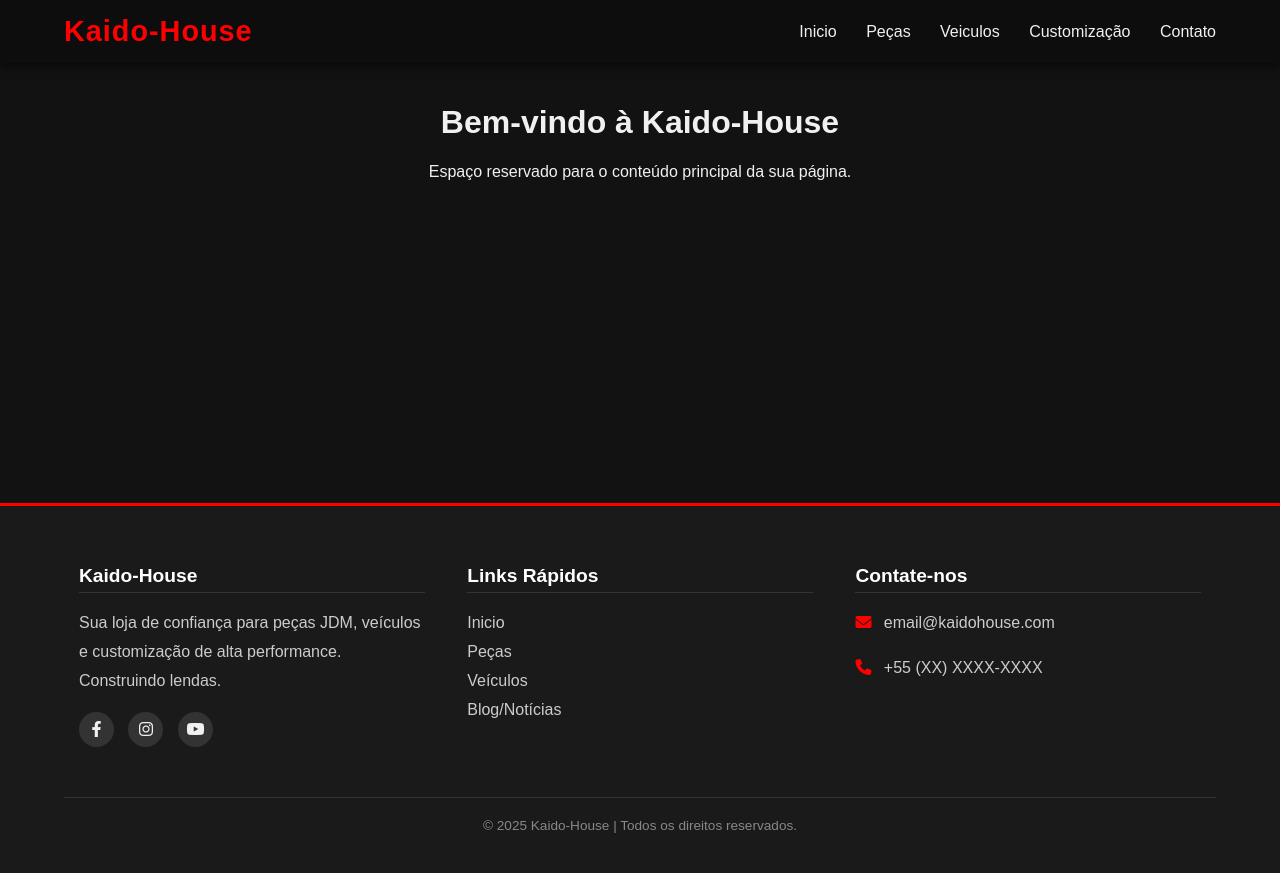
After one commit to ambrosio007/Kaido-House, a Python web app: template templates/home.html in a window 1280 px wide. The commit adds this page. Run offline with Jinja, Linux system fonts and the light colour scheme; the template is opened without the code that fills it, so the values that code supplies are empty.

Commit message:
começo navbar

```diff
--- a/static/home.css
+++ b/static/home.css
@@ -1,64 +1,178 @@
-* {
+/* Estilos Gerais (Para o Rodapé) */
+body {
+    font-family: Arial, sans-serif;
+    margin: 0;
     padding: 0;
-    margin: 0;
-    box-sizing: border-box;
-    font-family: 'Times New Roman', Times, serif;
+    background-color: #121212; /* Fundo escuro */
+    color: #f0f0f0;
 }
 
-body {
-    width: 100%;
-    height: 100vh;
+/* 1. ESTILO DO HEADER / NAVBAR */
+header {
+    background-color: #0d0d0d; /* Fundo do cabeçalho */
+    padding: 15px 5%;
     display: flex;
-    justify-content: center;
+    justify-content: space-between;
     align-items: center;
-    background-image: linear-gradient(to right, rgb(63, 63, 63), rgb(109, 109, 109));
+    box-shadow: 0 4px 8px rgba(0, 0, 0, 0.5);
+    position: sticky;
+    top: 0;
+    z-index: 1000;
 }
 
-.box {
-    width: 80%;
-    height: 80vh;
-    display: flex;
+.logo {
+    font-size: 1.8em;
+    font-weight: bold;
+    color: #ff0000; /* Destaque vermelho */
+    text-decoration: none;
+    letter-spacing: 1px;
 }
 
-.box_img {
-    width: 50%;
-    display: flex;
-    justify-content: center;
-    align-items: center;
-    padding: 1rem;
+.navbar a {
+    color: #f0f0f0;
+    text-decoration: none;
+    font-size: 1em;
+    margin-left: 25px;
+    padding: 5px 0;
+    transition: color 0.3s, border-bottom 0.3s;
 }
 
-.box_img img {
-    width: 31rem;
+.navbar a:hover {
+    color: #ff5555;
+    border-bottom: 2px solid #ff0000;
 }
 
-.box_from {
-    width: 50%;
-    display: flex;
-    flex-direction: column;
-    align-items: center;
-    background-color: white;
-    padding: 3rem;
+#menu-btn {
+    font-size: 1.5em;
+    color: #f0f0f0;
+    cursor: pointer;
+    display: none; /* Escondido por padrão em desktop */
 }
 
-.cadastro_btn {
-    display: flex;
-    align-items: center;
+/* 2. ESTILO DO FOOTER */
+footer {
+    background-color: #1a1a1a; /* Cor de fundo do rodapé */
+    padding: 40px 5%;
+    color: #cccccc;
+    border-top: 3px solid #ff0000; /* Linha de destaque vermelha */
 }
 
-.cadastro_btn button {
-    border: none;
-    background-color: red;
-    padding: 0.4rem 1rem;
-    cursor: pointer;
+.footer-content {
+    display: flex;
+    justify-content: space-between;
+    flex-wrap: wrap; /* Permite quebrar linha em mobile */
+    max-width: 1200px;
+    margin: 0 auto 30px;
 }
 
-.cadastro_btn button:hover {
-    background-color: darkred;
+.footer-section {
+    flex-basis: 30%; /* Ocupa cerca de 30% em telas grandes */
+    margin-bottom: 20px;
+    padding: 0 15px;
 }
 
-.cadastro_btn button a {
+.footer-section h3 {
+    color: #ffffff;
+    margin-bottom: 15px;
+    font-size: 1.2em;
+    border-bottom: 1px solid #333;
+    padding-bottom: 5px;
+}
+
+/* Estilo para links do rodapé */
+.footer-section a, .footer-section p {
+    color: #cccccc;
     text-decoration: none;
-    color: white;
-    font-weight: 500;
+    line-height: 1.8;
 }
+
+.footer-section a:hover {
+    color: #ff0000;
+    text-decoration: underline;
+}
+
+.footer-section ul {
+    list-style: none;
+    padding: 0;
+}
+
+/* Ícones Sociais */
+.socials a {
+    display: inline-block;
+    width: 35px;
+    height: 35px;
+    line-height: 35px;
+    text-align: center;
+    background: #333;
+    color: #f0f0f0;
+    border-radius: 50%;
+    margin-right: 10px;
+    transition: background 0.3s, color 0.3s;
+}
+
+.socials a:hover {
+    background: #ff0000;
+    color: #ffffff;
+}
+
+/* Seção de Contato */
+.footer-section.contact p i {
+    margin-right: 8px;
+    color: #ff0000;
+}
+
+/* Direitos Autorais */
+.footer-bottom {
+    text-align: center;
+    padding-top: 20px;
+    border-top: 1px solid #333;
+    font-size: 0.85em;
+    color: #888;
+}
+
+/* 3. MEDIA QUERIES (Responsividade) */
+@media (max-width: 768px) {
+    /* Navbar Responsiva */
+    .navbar {
+        position: absolute;
+        top: 100%;
+        left: 0;
+        right: 0;
+        background: #0d0d0d;
+        display: none; /* Esconde a navbar em mobile por padrão */
+        flex-direction: column;
+        text-align: center;
+        padding: 10px 0;
+        border-top: 1px solid #333;
+    }
+
+    .navbar a {
+        margin: 10px 0;
+        font-size: 1.1em;
+        padding: 10px 0;
+        border-bottom: none;
+    }
+
+    /* Mostrar botão de menu */
+    #menu-btn {
+        display: block;
+    }
+
+    /* Footer Responsivo */
+    .footer-section {
+        flex-basis: 100%; /* Ocupa 100% da largura em mobile */
+        text-align: center;
+        margin-bottom: 30px;
+    }
+
+    .footer-section h3 {
+        padding-bottom: 10px;
+        border-bottom: none;
+    }
+}
+
+/* JavaScript necessário para toggle da navbar em mobile:
+document.querySelector('#menu-btn').onclick = () => {
+    document.querySelector('.navbar').classList.toggle('active');
+}
+*/
--- a/static/login.css
+++ b/static/login.css
@@ -1,6 +1,3 @@
-/* 🚗 Login CSS - Dark Theme (Adaptado para Fieldset e Label Flutuante) */
-
-/* 1. Reset e Configurações Básicas */
 * {
     font-family: Arial, sans-serif; /* Fonte moderna e legível */
     box-sizing: border-box;
--- /dev/null
+++ b/templates/home.html
@@ -0,0 +1,64 @@
+<!DOCTYPE html>
+<html lang="pt-BR">
+<head>
+    <meta charset="UTF-8">
+    <meta name="viewport" content="width=device-width, initial-scale=1.0">
+    <title>Kaido-House</title>
+    <link rel="stylesheet" href="https://cdnjs.cloudflare.com/ajax/libs/font-awesome/6.0.0/css/all.min.css">
+    <link rel="stylesheet" href="/static/home.css">
+    </head>
+<body>
+
+    <header>
+        <a href="home.html" class="logo">Kaido-House</a>
+
+        <div id="menu-btn" class="fas fa-bars"></div>
+
+        <nav class="navbar">
+            <a href="#inicio">Inicio</a>
+            <a href="#pecas">Peças</a>
+            <a href="#veiculos">Veiculos</a>
+            <a href="#customizacao">Customização</a> <a href="#contato">Contato</a> </nav>
+    </header>
+
+    <main style="min-height: 50vh; padding: 20px; text-align: center;">
+        <h1>Bem-vindo à Kaido-House</h1>
+        <p>Espaço reservado para o conteúdo principal da sua página.</p>
+    </main>
+
+    <footer>
+        <div class="footer-content">
+            <div class="footer-section about">
+                <h3>Kaido-House</h3>
+                <p>Sua loja de confiança para peças JDM, veículos e customização de alta performance. Construindo lendas.</p>
+                <div class="socials">
+                    <a href="#"><i class="fab fa-facebook-f"></i></a>
+                    <a href="#"><i class="fab fa-instagram"></i></a>
+                    <a href="#"><i class="fab fa-youtube"></i></a>
+                </div>
+            </div>
+
+            <div class="footer-section links">
+                <h3>Links Rápidos</h3>
+                <ul>
+                    <li><a href="#inicio">Inicio</a></li>
+                    <li><a href="#pecas">Peças</a></li>
+                    <li><a href="#veiculos">Veículos</a></li>
+                    <li><a href="#blog">Blog/Notícias</a></li>
+                </ul>
+            </div>
+
+            <div class="footer-section contact">
+                <h3>Contate-nos</h3>
+                <p><i class="fas fa-envelope"></i> email@kaidohouse.com</p>
+                <p><i class="fas fa-phone"></i> +55 (XX) XXXX-XXXX</p>
+            </div>
+        </div>
+
+        <div class="footer-bottom">
+            &copy; 2025 Kaido-House | Todos os direitos reservados.
+        </div>
+    </footer>
+
+</body>
+</html>
--- a/templates/recupera_senha.html
+++ b/templates/recupera_senha.html
@@ -3,7 +3,7 @@
 <head>
     <meta charset="UTF-8">
     <meta name="viewport" content="width=device-width, initial-scale=1.0">
-    <link rel="stylesheet" href="/static/login.css">
+    <link rel="stylesheet" href="/static/recuperar.css">
     <title>Recupera senha</title>
 </head>
 <body>
@@ -12,6 +12,7 @@
             <fieldset>
                 <legend><b>recupera Senha</b></legend>
                 <br>
+                <b>Enviaremos um codigo para o seu emali</b>
                 <div class="inputBox">
                     <input type="email" name="email" id="emailID" class="inputUser" required>
                     <label for="emailID" class="labelInput">Email</label>
```
Also changed, not shown: static/cadastro.css (+11 -20 lines), static/recuperar.css (added, +173 -0 lines).
